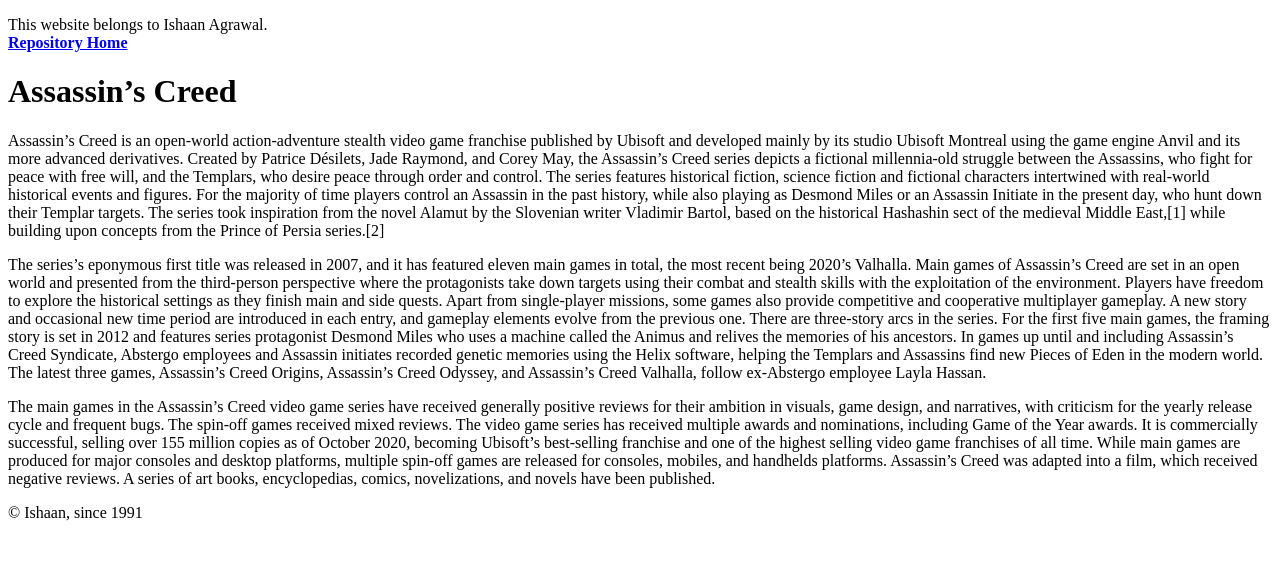
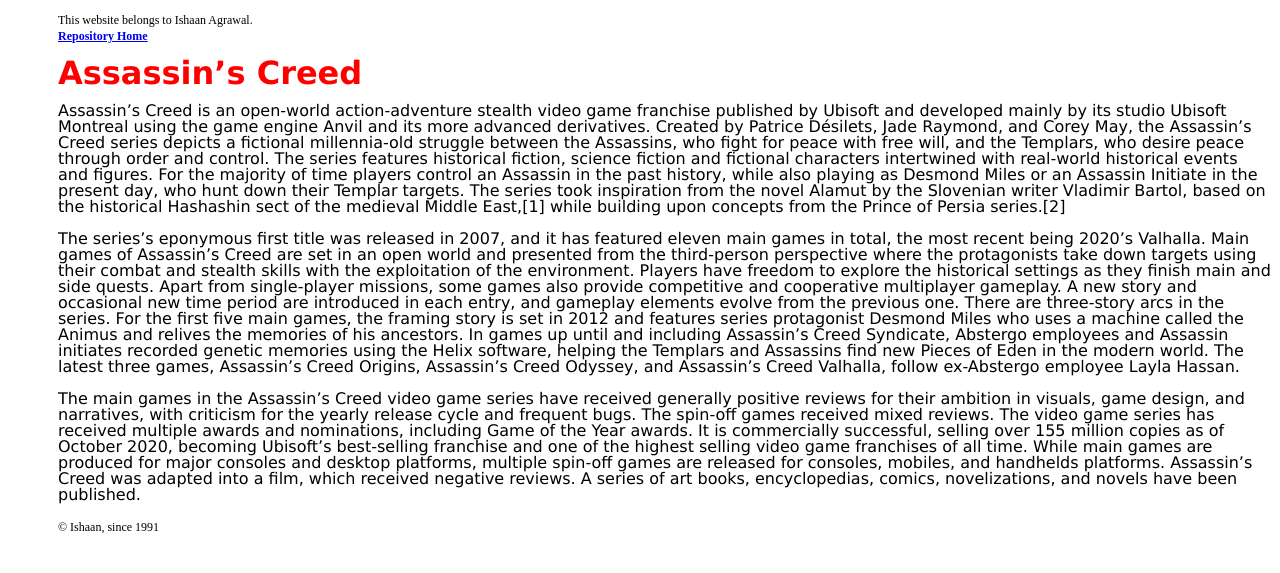
Before and after one commit to Ishaan91/docs-as-code, a Jekyll site: the page built from topics/assassins_creed.md, in a window 1280 px wide. Shown: the top 573 px of the page. Built offline with Jekyll 4.4.1, drawn with Linux system fonts in a browser that asks for light colours.

Commit message:
relative path to the CSS file

```diff
--- a/_layouts/template_general.html
+++ b/_layouts/template_general.html
@@ -6,7 +6,7 @@
 <title>{{ page.title }}</title>
 
 <meta charset="utf-8">
-<link rel="stylesheet" type="text/css" href="./assets/css/style.css">
+<link rel="stylesheet" type="text/css" href="./../assets/css/style.css">
 </head>
 
 <body>
```
